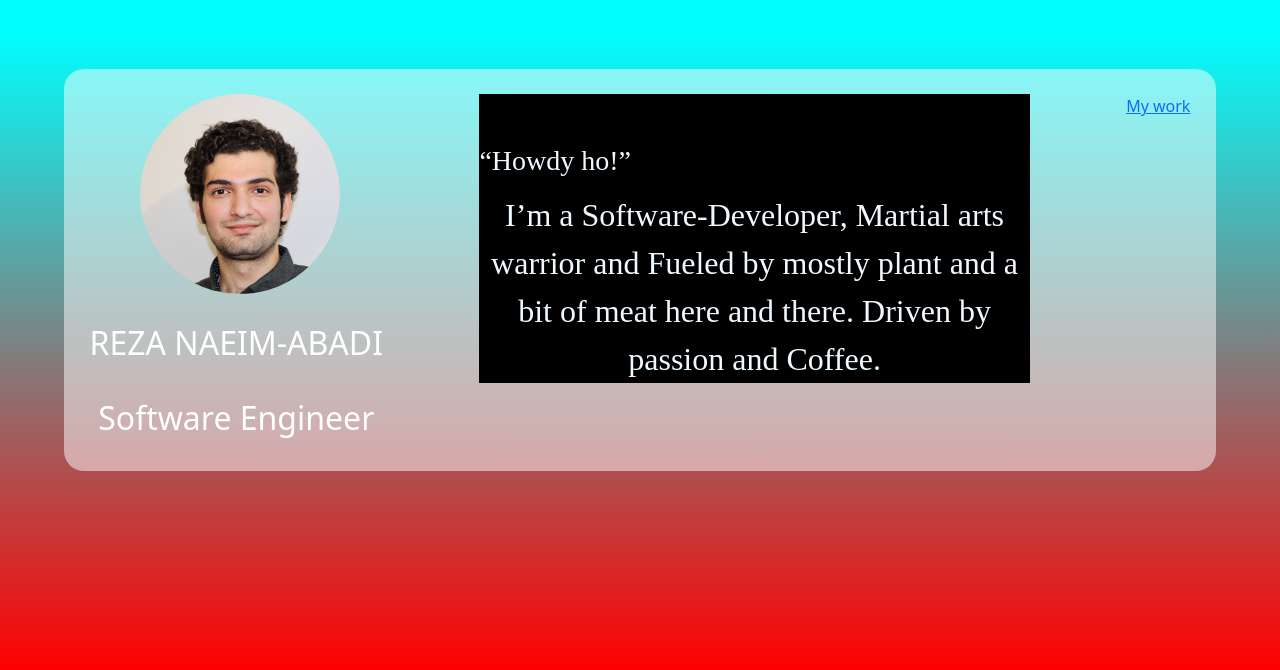
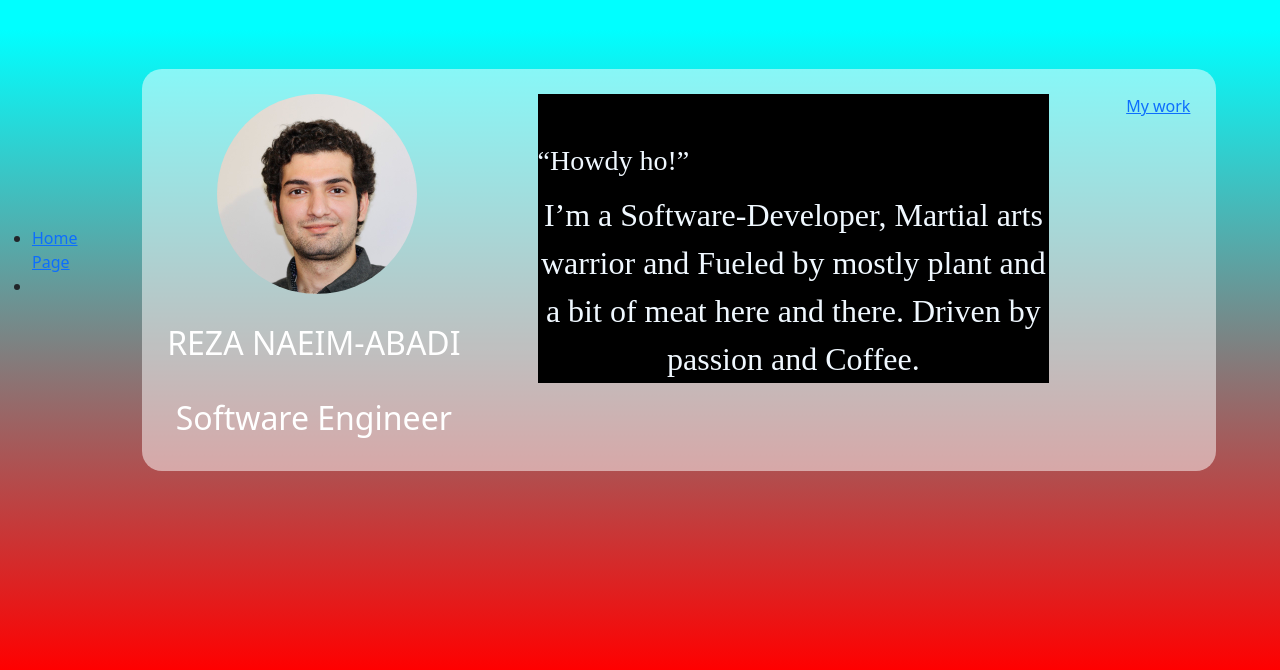
Before and after one commit to we-live-inside-a-dream/portfolio, an Angular app: page / in a window 1280 px wide. Shown: the part 130-800 px from the top of the page. Built offline with nearby package versions, Linux system fonts and the light colour scheme.

Commit message:
added home page rout

```diff
--- a/src/app/app.component.html
+++ b/src/app/app.component.html
@@ -2,5 +2,11 @@
 <div class="main">
   <div id="bg1"></div>
   <div id="bg2"></div>
-  <app-home></app-home>
+  <nav>
+    <ul>
+      <li><a routerLink="/" routerLinkActive="active" aria-current="page">Home Page</a></li>
+      <li></li>
+    </ul>
+  </nav>
+  <router-outlet></router-outlet>
 </div>
```
